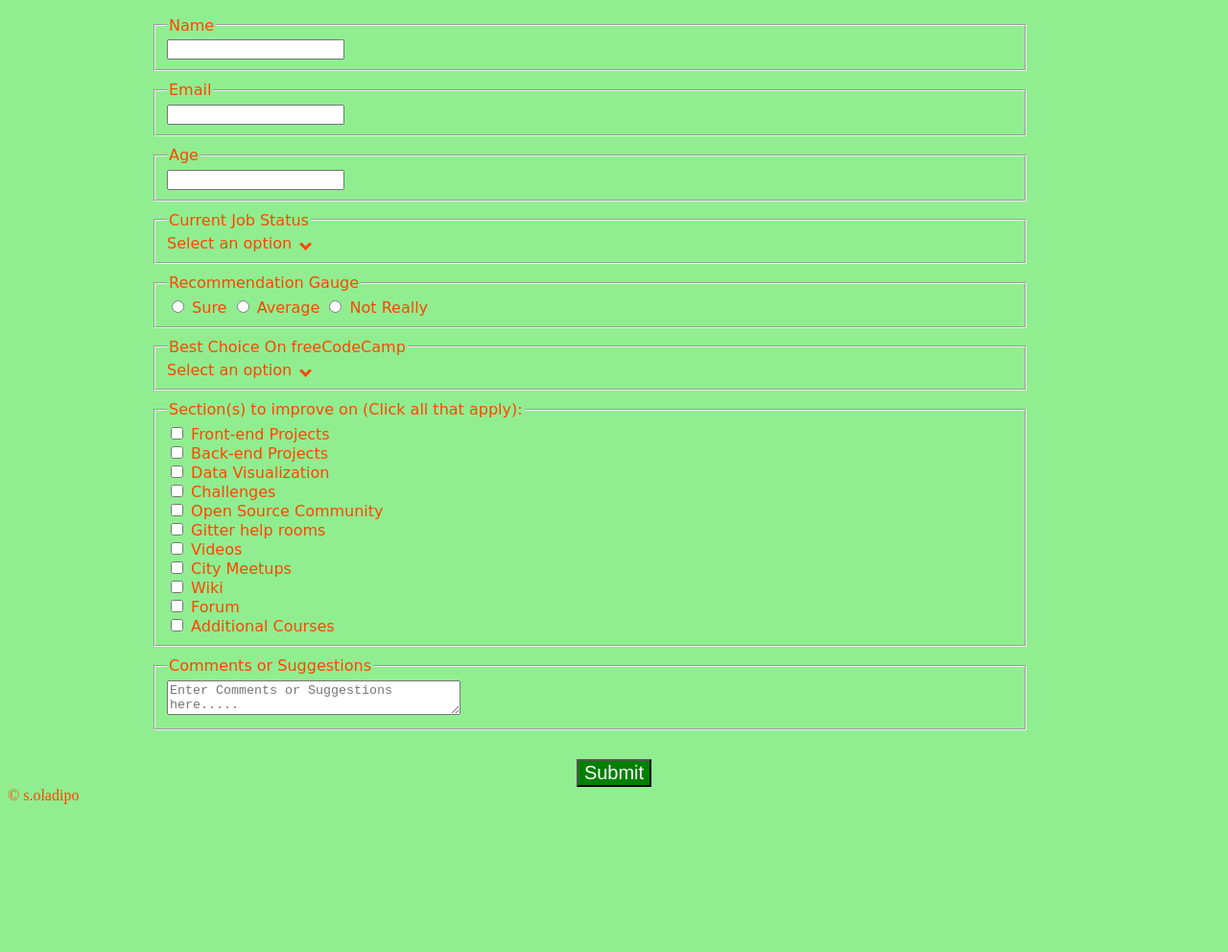
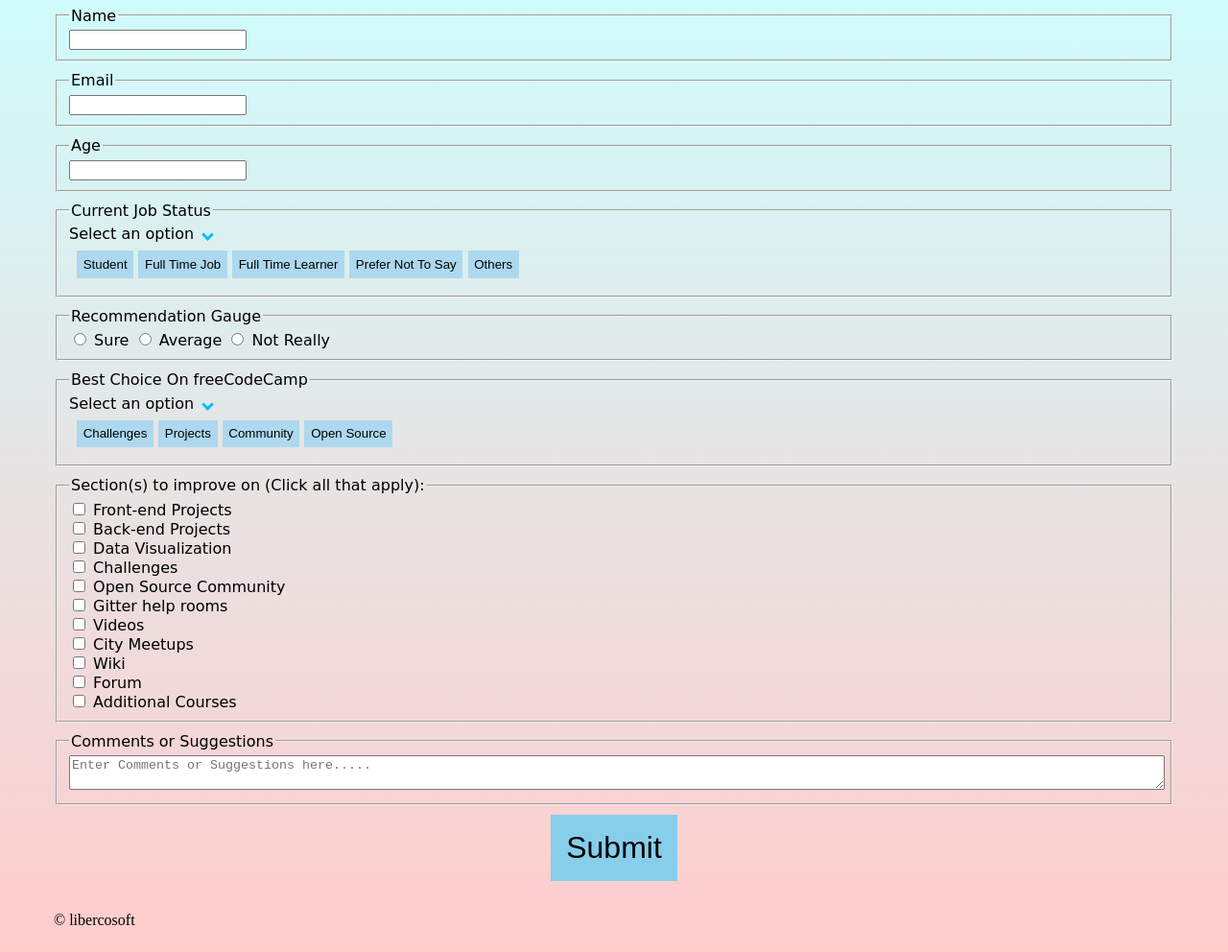
Before and after one commit to LIBERCOSOFT/survey-form, a plain HTML site: page index.html in a window 1280 px wide. Shown: the part 73-1065 px from the top of the page at 96% size. Before the commit the page ends 919 px from the top, so only its background shows below. Drawn offline with Linux system fonts and the light colour scheme.

Commit message:
updated commit

```diff
--- a/css/style.css
+++ b/css/style.css
@@ -1,63 +1,52 @@
-a {
-    display: block;
-}
+
 
 #title {
     text-align: center;
 }
 
 body {
-    background: lightgreen;
-    color: orangered;
+    background: linear-gradient(#CCFFFF, #FFCCCC);
+    padding: 0em 3em 1em 3em;
 }
 
 .job-dropdown,
 .cat-dropdown {
-    display: none;
+    padding: .5em;
 }
 
 .no-border {
     border: none;
 }
 
-.job:hover .job-dropdown {
-    display: block;
-}
-
-.job:hover .job-button {
-    background: lightgreen;
-    color: orangered;
+.job-dropdown:hover {
+    padding: 1em;
 }
 
 .job-dropdown button {
-    background: lightgreen;
+    background: #add8ef;
+    padding: .5em;
 }
 
 .job-dropdown button:hover {
-    background: lightskyblue;
+    background: #87cefa;
 }
 
-.categories:hover .cat-dropdown {
-    display: block;
-}
-
-.categories:hover .cat-button {
-    background: lightgreen;
-    color: orangered;
+.cat-dropdown:hover {
+    padding: 1em;
 }
 
 .cat-dropdown button {
-    background: lightgreen;
+    background: #add8ef;
+    padding: .5em;
 }
 
 .cat-dropdown button:hover {
-    background: lightskyblue;
+    background: #87cefa;
 }
 
 #container {
     font-family: URW Chancery L, cursive;
     display: block;
-    padding: 10px 200px 20px 150px;
 }
 
 .margin-down {
@@ -65,7 +54,7 @@ body {
 }
 
 i {
-    border: solid orangered;
+    border: solid #00bfff;
     border-width: 0 3px 3px 0;
     display: inline-block;
     padding: 3px;
@@ -73,15 +62,16 @@ i {
 }
 
 .arrow-down {
-    transform: rotate(45deg);
     -webkit-transform: rotate(45deg);
 }
 
+
 .submit-btn {
-    text-align: center;
-    background: green;
-    font-size: 20px;
-    color: white;
+    background: #87ceeb;
+    font-size: 2em;
+    padding: .5em;
+    margin-bottom: 1em;
+    border: none;
 }
 
 .button-div {
@@ -89,7 +79,6 @@ i {
 }
 
 textarea {
-    width: 300px;
-    resize: both;
     overflow: auto;
+    width: 100%;
 }
--- a/index.html
+++ b/index.html
@@ -126,7 +126,7 @@
     </section>
 
 
-    <footer>&copy s.oladipo</footer>
+    <footer>&copy libercosoft</footer>
 
     <script src="js/index.js">
     </script>
```
